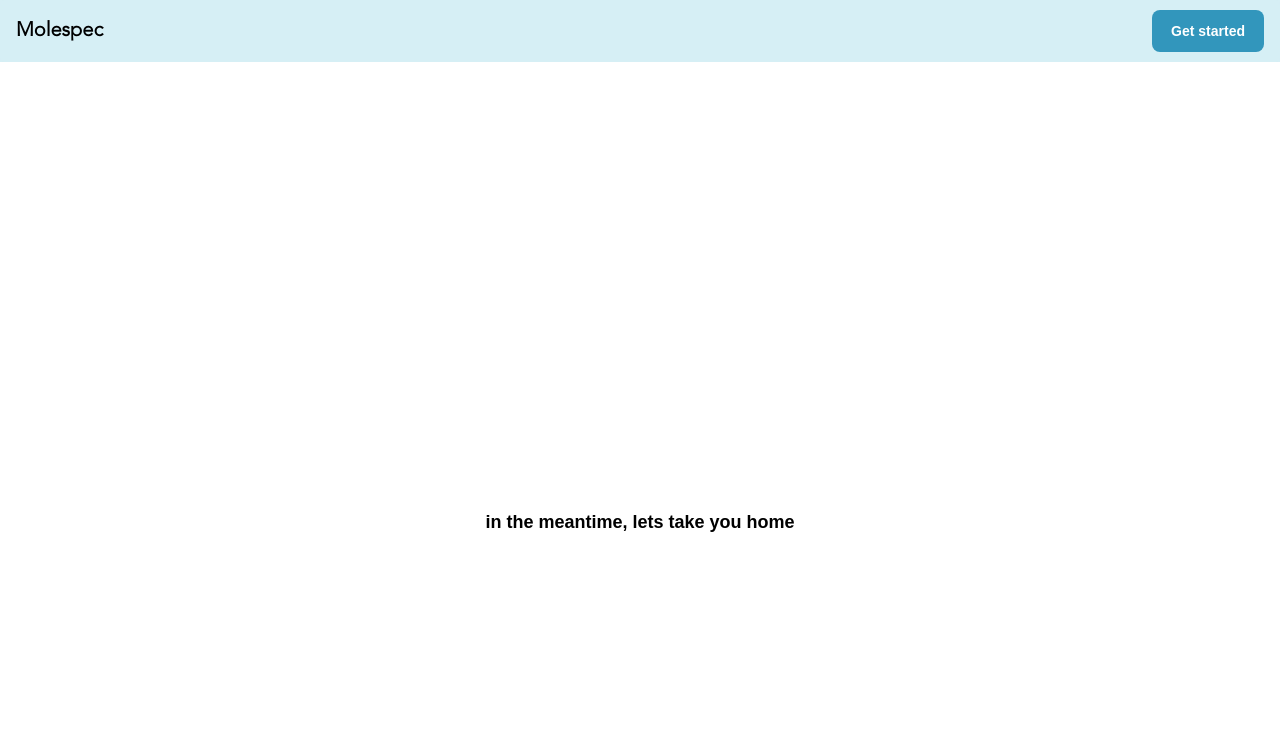
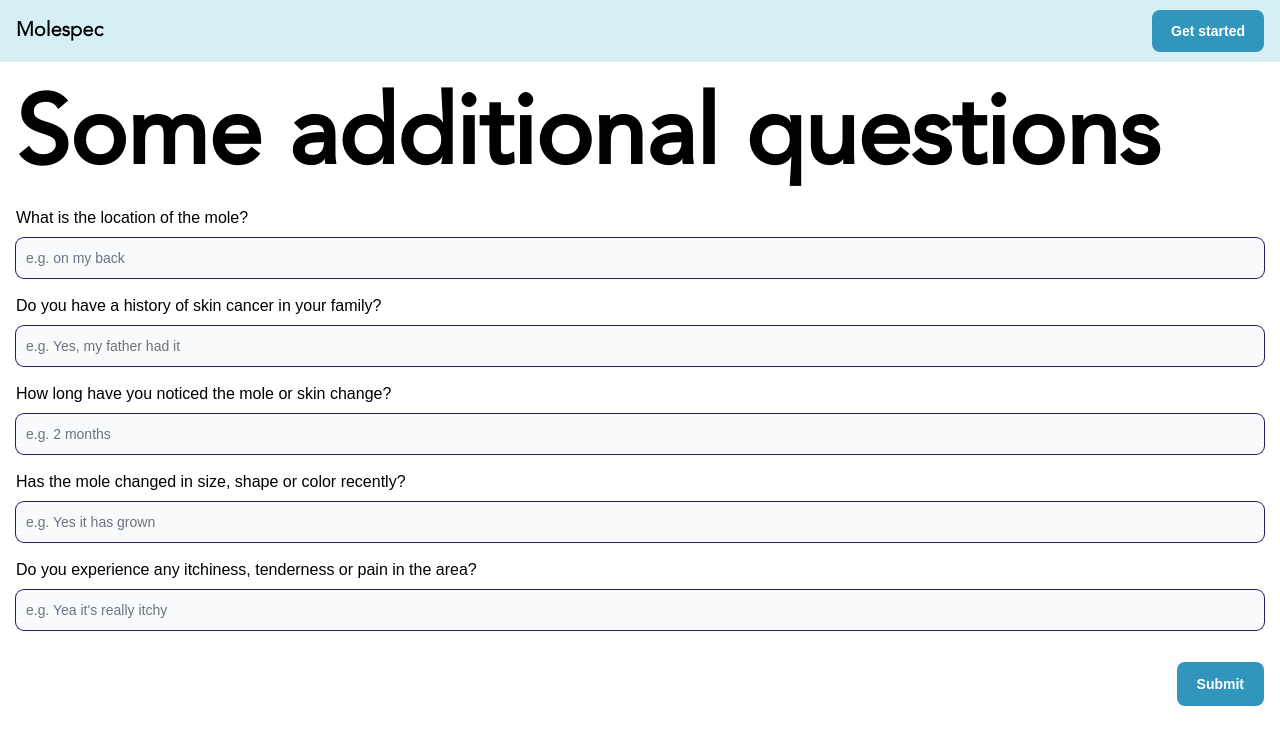
Before and after one commit to amaankahmad/ef-ai-hackathon-frontend, a React (Create React App) app: page /additional-info in a window 1280 px wide. Shown: the top 744 px of the page. Built offline with nearby package versions, Linux system fonts and the light colour scheme.

Commit message:
additional questions page done

```diff
--- a/src/pages/Additional Questions/index.tsx
+++ b/src/pages/Additional Questions/index.tsx
@@ -1,25 +1,154 @@
-import React from "react";
+import React, { useState } from "react";
 import { Link } from "react-router-dom";
 
 import { useNavigate } from "react-router-dom";
 import RootPage from "../root";
+import { Button, TextInput } from "flowbite-react";
+
+export function formTextField(
+  label: any,
+  labelString: string,
+  fieldPlaceholder: string,
+  value: string,
+  errorHit: any,
+  errorMessage: string,
+  prepend?: string,
+  onInfoChange?: (e: React.ChangeEvent<HTMLInputElement>) => void // <-- Add this
+) {
+  return (
+    <div className="w-full px-4 pb-4">
+      <div className="block pb-2">
+        <label htmlFor={label}>{labelString}</label>
+      </div>
+      <div className="flex items-center w-full">
+        <TextInput
+          key={label}
+          defaultValue={value}
+          placeholder={fieldPlaceholder}
+          type={"text"}
+          className="w-full"
+          onChange={(e) => {
+            if (onInfoChange) {
+              onInfoChange(e);
+            }
+          }}
+        />
+      </div>
+      {errorHit && (
+        <div
+          className="bg-red-100 mt-2 border border-red-400 text-red-700 px-4 py-3 rounded relative"
+          role="alert"
+        >
+          <span className="block sm:inline">{errorMessage}</span>
+        </div>
+      )}
+    </div>
+  );
+}
 
 const AddInfoPage = () => {
   const navigate = useNavigate();
+  const [formData, setFormData] = useState({
+    moleLocation: "",
+    familyHistory: "",
+    moleDuration: "",
+    moleChange: "",
+    moleSensation: "",
+  });
+  const [error, setError] = useState(null);
+
+  const handleInputChange = (e, field) => {
+    setFormData({ ...formData, [field]: e.target.value });
+  };
+
+  const handleSubmit = () => {
+    const {
+      moleLocation,
+      familyHistory,
+      moleDuration,
+      moleChange,
+      moleSensation,
+    } = formData;
+    if (
+      !moleLocation ||
+      !familyHistory ||
+      !moleDuration ||
+      !moleChange ||
+      !moleSensation
+    ) {
+      setError("All fields must be filled.");
+      return;
+    }
+    setError(null);
+    console.log("Submitting data:", formData);
+    // Navigate or perform other actions
+  };
 
   return (
     <RootPage header="error">
-      <div className="flex flex-col items-center justify-center min-h-screen">
-        <h1 className="xs:text-5xl text-6xl md:text-8xl font-bold mb-6 flex items-center text-center">
-          still under development
+      <div className="flex flex-col min-h-screen">
+        <h1 className="px-4 py-6 xs:text-3xl text-6xl md:text-8xl font-bold flex items-center text-center">
+          Some additional questions
         </h1>
-        <button
-          className="px-8 py-4 my-[4%] text-black rounded-full text-lg font-semibold"
-          style={{ backgroundColor: "#FFFFFF" }}
-          onClick={() => navigate("/")}
-        >
-          in the meantime, lets take you home
-        </button>
+        {formTextField(
+          "moleLocation",
+          "What is the location of the mole?",
+          "e.g. on my back",
+          formData.moleLocation,
+          error,
+          "This field is required.",
+          undefined,
+          (e) => handleInputChange(e, "moleLocation")
+        )}
+        {formTextField(
+          "familyHistory",
+          "Do you have a history of skin cancer in your family?",
+          "e.g. Yes, my father had it",
+          formData.familyHistory,
+          error,
+          "This field is required.",
+          undefined,
+          (e) => handleInputChange(e, "familyHistory")
+        )}
+        {formTextField(
+          "moleDuration",
+          "How long have you noticed the mole or skin change?",
+          "e.g. 2 months",
+          formData.moleDuration,
+          error,
+          "This field is required.",
+          undefined,
+          (e) => handleInputChange(e, "moleDuration")
+        )}
+        {formTextField(
+          "moleChange",
+          "Has the mole changed in size, shape or color recently?",
+          "e.g. Yes it has grown",
+          formData.moleChange,
+          error,
+          "This field is required.",
+          undefined,
+          (e) => handleInputChange(e, "moleChange")
+        )}
+        {formTextField(
+          "moleSensation",
+          "Do you experience any itchiness, tenderness or pain in the area?",
+          "e.g. Yea it's really itchy",
+          formData.moleSensation,
+          error,
+          "This field is required.",
+          undefined,
+          (e) => handleInputChange(e, "moleSensation")
+        )}
+        <div className="flex justify-end w-full pr-4 pt-4">
+          <Button
+            style={{ backgroundColor: "#3296BC" }}
+            className="font-bold bg-white border-2 text-white"
+            onClick={handleSubmit}
+          >
+            Submit
+          </Button>
+        </div>
       </div>
     </RootPage>
   );
--- a/src/styles/index.css
+++ b/src/styles/index.css
@@ -95,9 +95,9 @@ h1 {
     font-family: 'Avenir Regular', sans-serif;
     font-style: normal;
     font-weight: 500;
-    font-size: 96px;
+    font-size: 48px;
     line-height: 2;
-    color: #FFFFFF;
+    color: #000000;
 }
 
 h2 {
```
